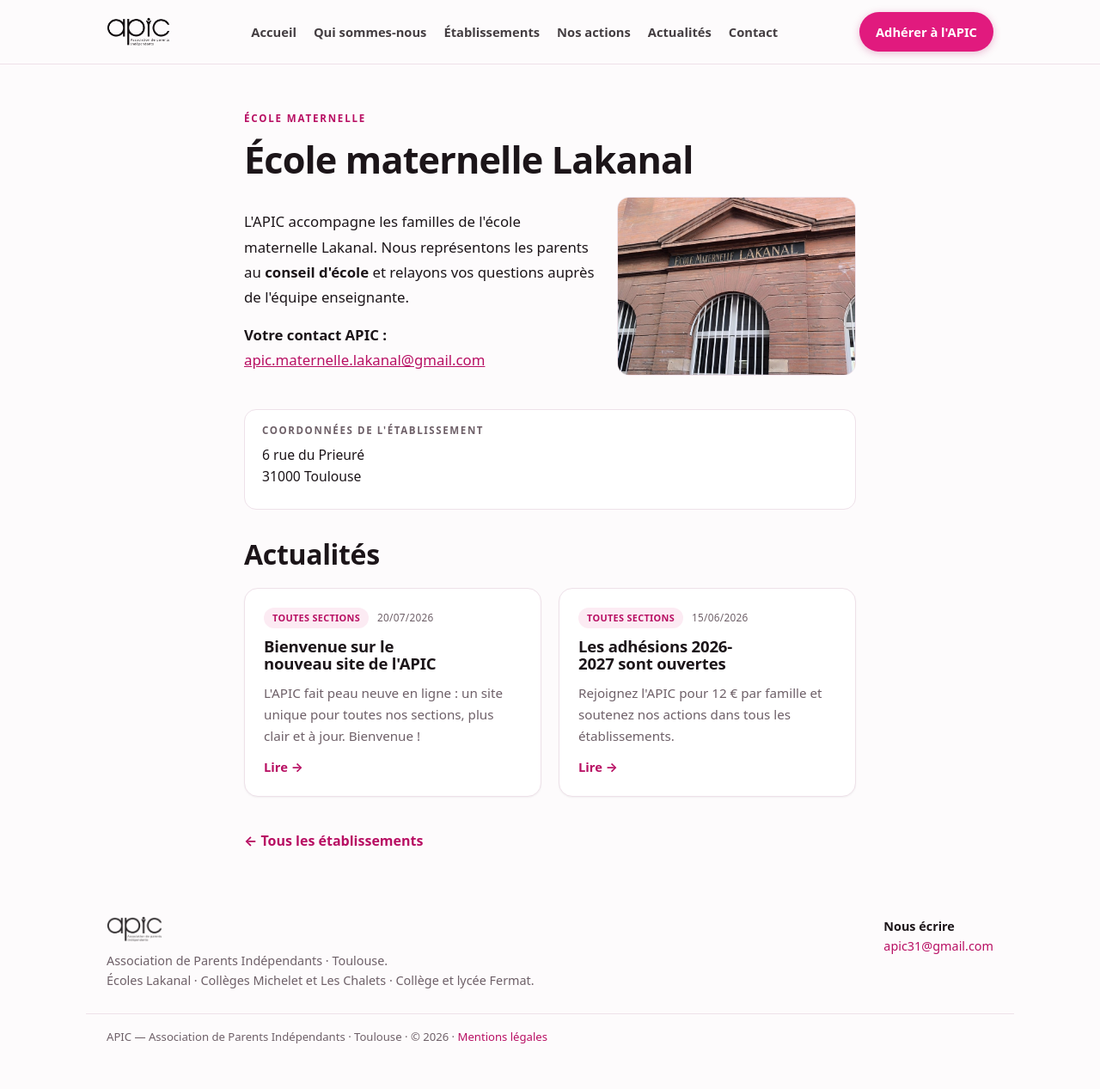
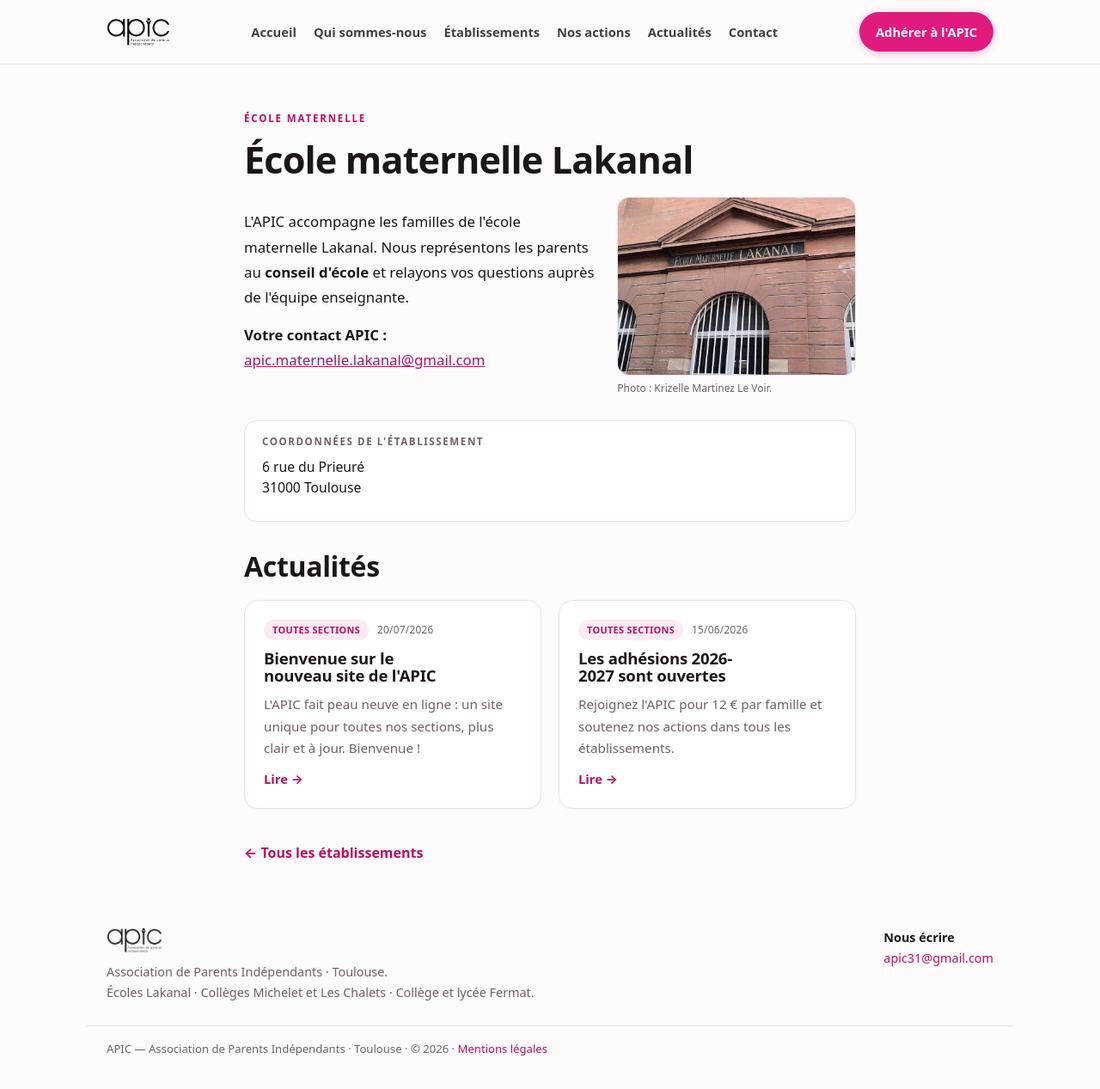
Before and after one commit to apic-parents/apic-parents-site, a Jekyll site: the page built from ecole-maternelle-lakanal.html, in a window 1280 px wide and 1272 px high. Shown: the top 1267 px of the window at 86% size. Built offline with Jekyll 4.4.1, drawn with Linux system fonts in a browser that asks for light colours.

Commit message:
Add files via upload

```diff
--- a/ecole-maternelle-lakanal.html
+++ b/ecole-maternelle-lakanal.html
@@ -15,6 +15,7 @@
     </div>
     <figure class="etab-photo">
     <img src="{{ '/assets/etab-ecole-maternelle-lakanal.jpg' | relative_url }}" alt="Façade en brique de l'école maternelle Lakanal, avec la plaque gravée portant son nom au-dessus des fenêtres en arc">
+    <figcaption class="credit">Photo : Krizelle Martinez Le Voir.</figcaption>
     </figure>
   </div>
 
```
